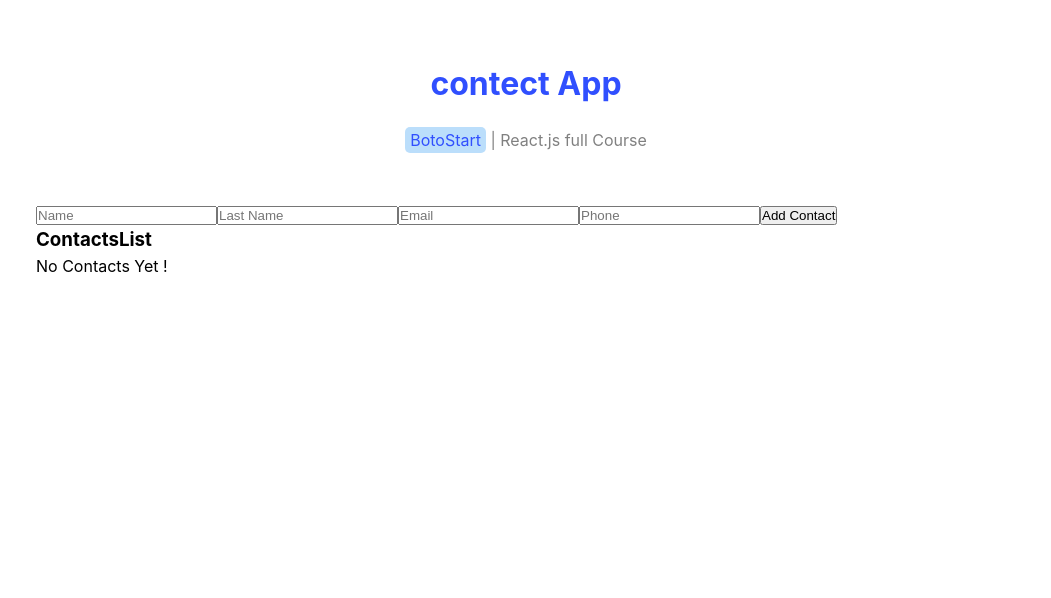
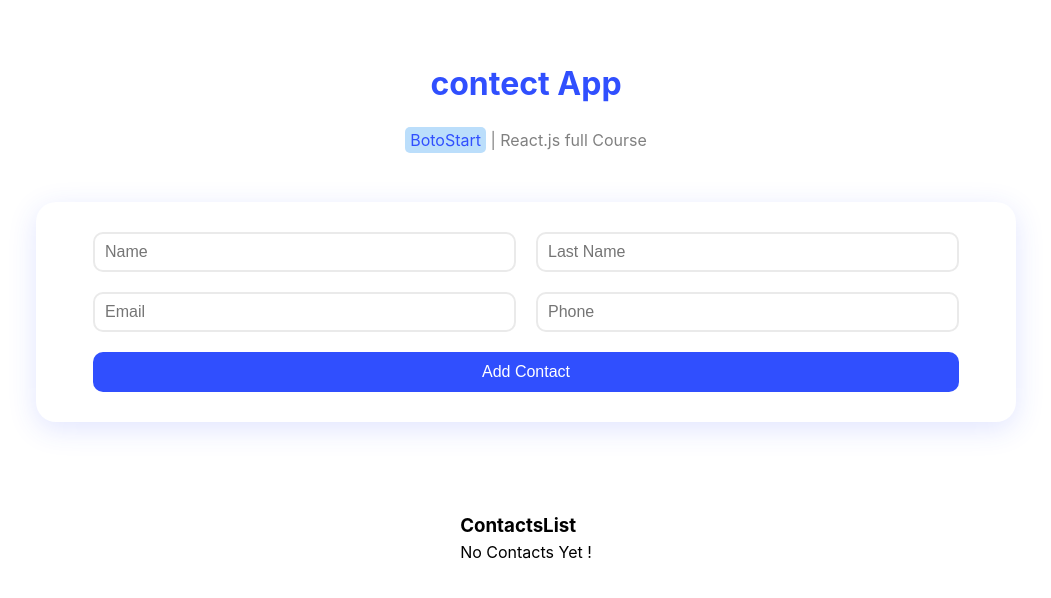
Before and after one commit to yosef-rezaie/contact, a React (Vite) app: page / in a window 1280 px wide. Shown: the top 598 px of the page, without its empty margins (114-1165 px from the left). Built offline with nearby package versions, Linux system fonts and the light colour scheme.

Commit message:
css.module.css except contacts was styles

```diff
--- a/src/components/Contacts.jsx
+++ b/src/components/Contacts.jsx
@@ -1,5 +1,6 @@
 import { useState } from "react";
 import ContactsList from "./ContactsList";
+import styles from "./Contacts.module.css";
 import { v4 } from "uuid";
 
 const inputs = [
@@ -55,8 +56,8 @@
   };
 
   return (
-    <div>
-      <div>
+    <div className={styles.container}>
+      <div className={styles.form}>
         {inputs.map((input, index) => (
           <input
             key={index}
@@ -69,7 +70,7 @@
         ))}
         <button onClick={addHandler}>Add Contact</button>
       </div>
-      <div>{alert && <p>{alert}</p>}</div>
+      <div className={styles.alert}>{alert && <p>{alert}</p>}</div>
       <ContactsList contacts={contacts} deleteHandler={deleteHandler} />
     </div>
   );
--- a/src/components/Contacts.module.css
+++ b/src/components/Contacts.module.css
@@ -0,0 +1,70 @@
+.container {
+  display: flex;
+  flex-direction: column;
+  align-items: center;
+}
+
+.form {
+  display: flex;
+  flex-wrap: wrap;
+  align-items: center;
+  justify-content: center;
+  padding: 20px;
+  margin-bottom: 20px;
+  border-radius: 20px;
+  box-shadow: #304ffe25 0px 7px 29px 0;
+}
+
+.form input {
+  width: 45%;
+  height: 40px;
+  padding: 10px;
+  margin: 10px;
+  border: 2px solid #eaeaea;
+  border-radius: 10px;
+  color: #304ffe25;
+  font-size: 1rem;
+}
+
+.form button {
+  width: calc(90% + 20px);
+  height: 40px;
+  padding: 10px;
+  margin: 10px 0;
+  cursor: pointer;
+  background-color: #304ffe;
+  border: none;
+  border-radius: 10px;
+  font-size: 1rem;
+  color: #fff;
+  transition: 0.2s all ease-in-out;
+}
+
+.form button:hover {
+  box-shadow: #0c2ad487 0px 7px 29px 0px;
+}
+
+.alert {
+  width: 100%;
+  height: 40px;
+  margin: 5px 0 25px;
+}
+
+.alert p {
+  background-color: #ffebee;
+  color: #f44336;
+  width: 100%;
+  padding: 10px;
+  border-radius: 10px;
+  text-align: center;
+}
+
+@media (max-width: 500px) {
+  .form imput {
+    width: 90%;
+  }
+
+  .form button {
+    width: 90%;
+  }
+}
```
